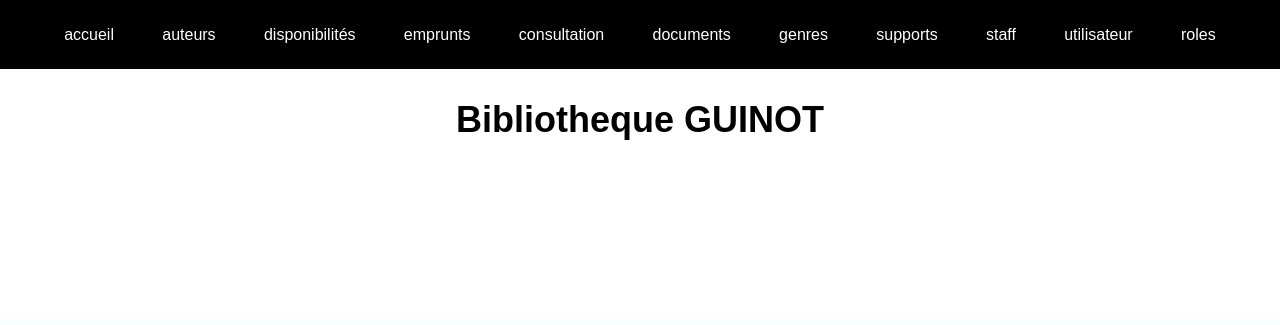
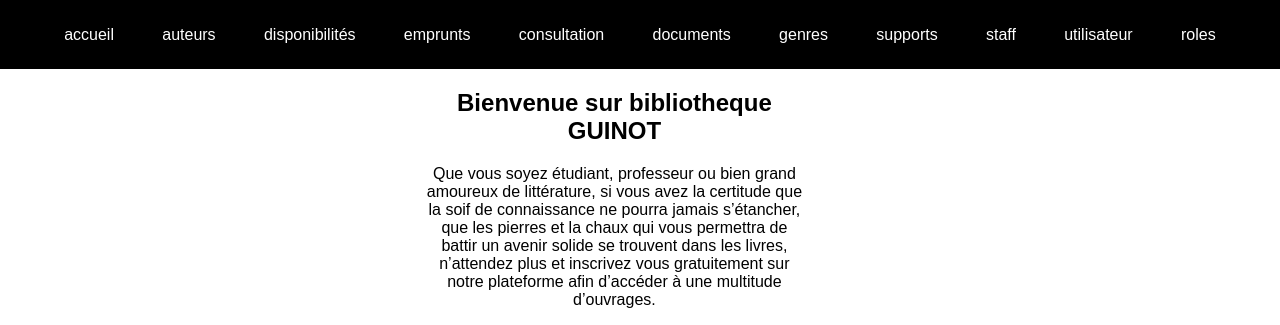
Before and after one commit to vincentmartin84/bibliothe_guinot, a Symfony app: template templates/home/index.html.twig in a window 1280 px wide. Shown: the part 481-806 px from the top of the page. Before the commit the page ends 621 px from the top, so only its background shows below. Run offline with Twig, Linux system fonts and the light colour scheme; the template is opened without the code that fills it, so the values that code supplies are empty; some libraries are stand-ins or nearby versions.

Commit message:
création d'un texte d'introduction sur le template home

```diff
--- a/public/css/stylefile.css
+++ b/public/css/stylefile.css
@@ -39,3 +39,13 @@ header {
     width: 100%;
     height: 380px;
 }
+
+
+#introduction, #title-introduction {
+    text-align: center;
+}
+
+.home-container {
+    width: 30%;
+    padding-left: 33%;
+}
--- a/templates/home/index.html.twig
+++ b/templates/home/index.html.twig
@@ -1,15 +1,21 @@
 {% extends 'base.html.twig' %}
 
-{% block title %}Hello HomeController!{% endblock %}
+{% block title %}Hello HomeController!
+{% endblock %}
 
 {% block body %}
-<style>
-    .example-wrapper { margin: 1em auto; max-width: 800px; width: 95%; font: 18px/1.5 sans-serif; }
-    .example-wrapper code { background: #F5F5F5; padding: 2px 6px; }
-</style>
 
-<div class="example-wrapper">
-    <h1> Bibliotheque GUINOT </h1>
 
-</div>
+
+	<div class="home-container">
+		<h2 id="title-introduction">Bienvenue sur bibliotheque GUINOT
+		</h2>
+
+		<p id="introduction">
+			Que vous soyez étudiant, professeur ou bien grand amoureux de littérature, si vous avez la certitude que la soif de connaissance ne pourra jamais s’étancher, que les pierres et la chaux qui vous permettra de battir un avenir solide se trouvent dans les livres, n’attendez plus et inscrivez vous gratuitement sur notre plateforme afin d’accéder à une multitude d’ouvrages.
+
+		</p>
+
+
+	</div>
 {% endblock %}
```
